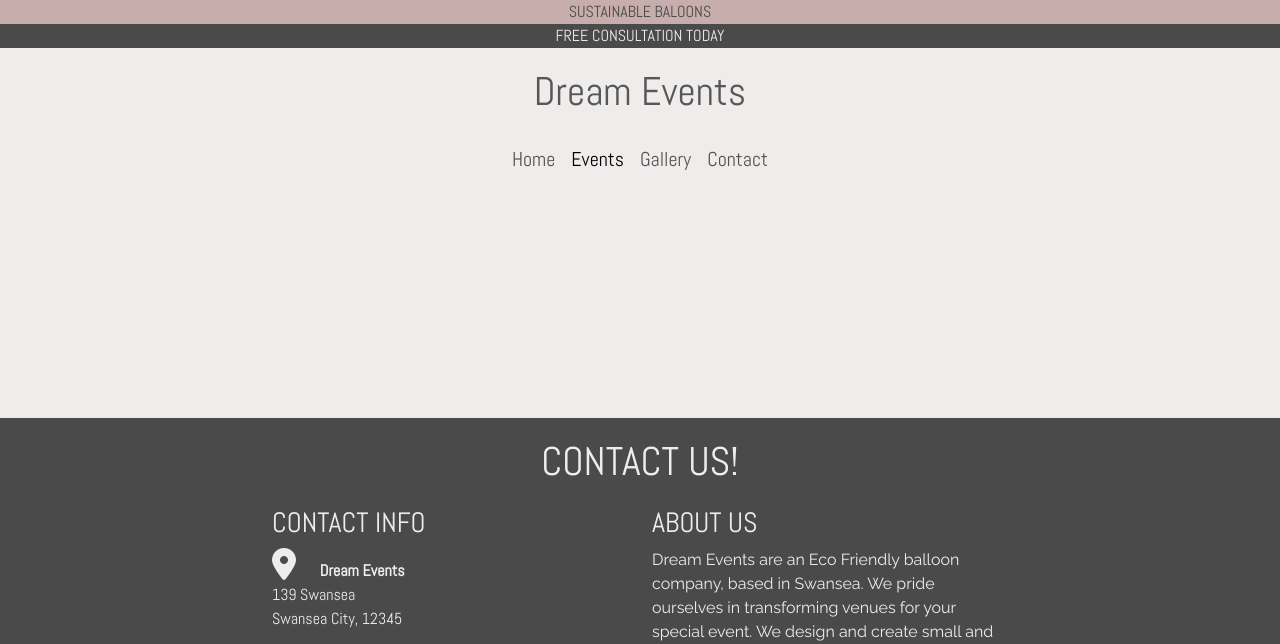
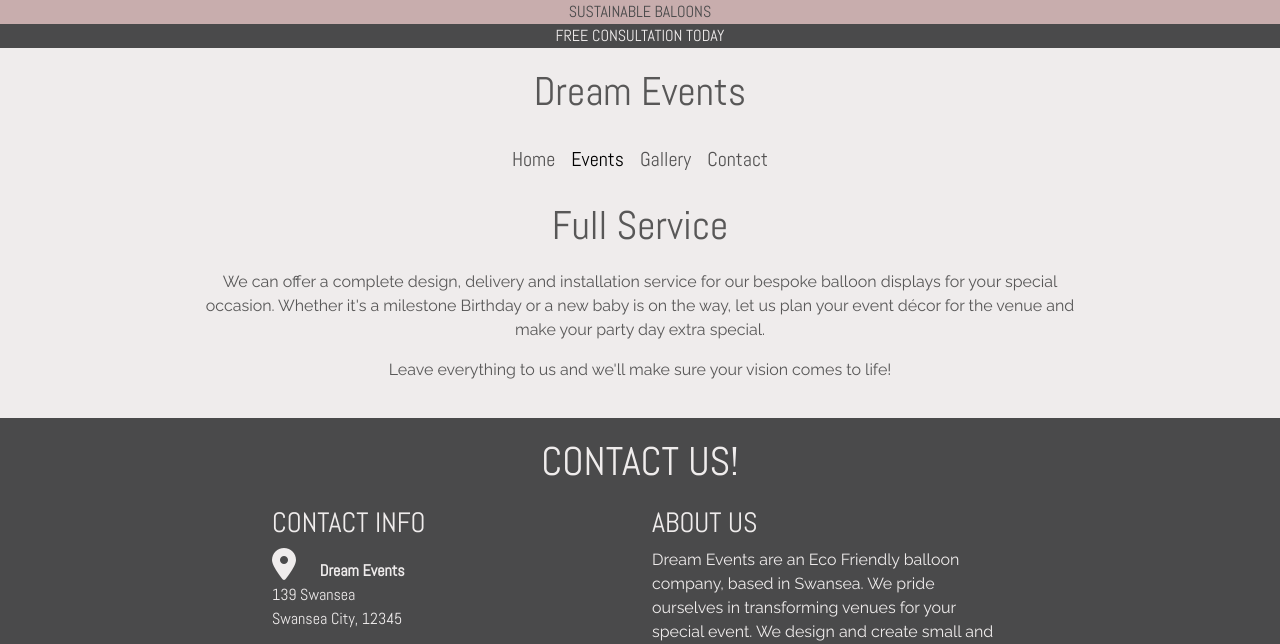
Before and after one commit to Saeed-L5/dream-events, a plain HTML site: page events.html in a window 1280 px wide. Shown: the top 644 px of the page. Drawn offline with nearby package versions, Linux system fonts and the light colour scheme.

Commit message:
Add the header for event page

```diff
--- a/assets/css/style.css
+++ b/assets/css/style.css
@@ -63,6 +63,14 @@ h2 {
 #our-service .card-body {
     padding: 0;
 }
+/* events page */
+#header-events {
+  text-align: center;
+  max-width: 70%;
+}
+#header-events p {
+    font-family: var(--secondary-font);
+}
 /* Footer Section */
 #contact {
     background-color: var(--primary-color);
--- a/events.html
+++ b/events.html
@@ -47,6 +47,24 @@
         </div>
     </nav>
     <!-- Header -->
+    <div id="header-events" class="container justify-content-center">
+        <div class="row justify-content-center">
+            <div class="col-12">
+                <h2>Full Service</h2>
+            </div>
+            <div class="col-12">
+                <p>We can offer a complete design, delivery and installation service for our bespoke balloon displays
+                    for
+                    your
+                    special occasion. Whether it's a milestone Birthday or a new baby is on the way, let us plan your
+                    event
+                    décor for the venue and make your party day extra special.</p>
+
+                <p> Leave everything to us and we'll make sure your vision comes to life!
+                </p>
+            </div>
+        </div>
+    </div>
 
     <!-- main element to hold all key sections of the home page. It is not part of the grid structure -->
 
```
Also changed, not shown: index.html (+1 -1 lines).
